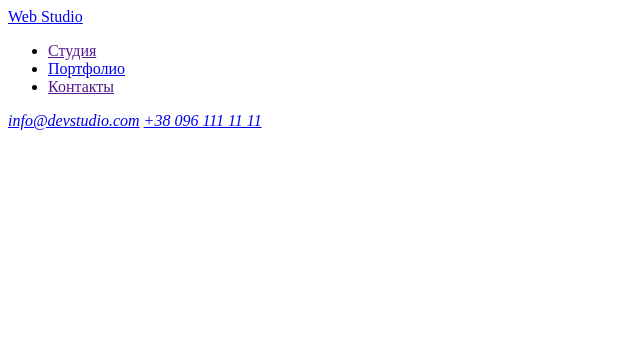
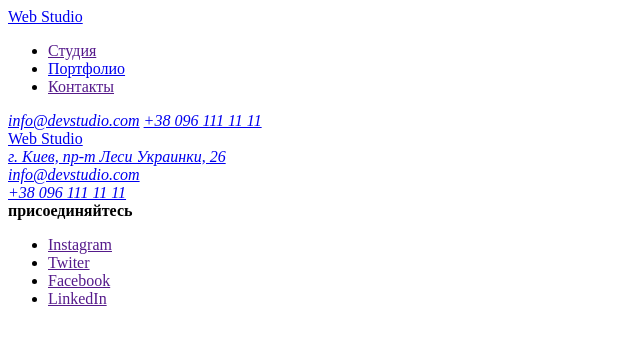
Before and after one commit to ionblak/goit-markup-hw-02, a plain HTML site: page portfolio.html in a window 1280 px wide. Shown: the whole page, without its empty margins (0-640 px from the left). Drawn offline with Linux system fonts and the light colour scheme.

Commit message:
добавил футер

```diff
--- a/portfolio.html
+++ b/portfolio.html
@@ -23,5 +23,24 @@
         <a href="tel:+380961111111">+38 096 111 11 11</a>
       </address>
     </header>
+    <main></main>
+    <!-- Подвал сайта -->
+    <footer>
+      <a href="./index.html">Web Studio</a>
+      <address>
+        <a href="https://goo.gl/maps/NypTD91cG4czdafWA" target="_blank"
+          >г. Киев, пр-т Леси Украинки, 26</a
+        ><br />
+        <a href="mailto:info@devstudio.com">info@devstudio.com</a><br />
+        <a href="tel:+380961111111">+38 096 111 11 11</a>
+      </address>
+      <b>присоединяйтесь</b>
+      <ul>
+        <li><a href="" aria-label="ссылка на инстаграм">Instagram</a></li>
+        <li><a href="" aria-label="ссылка на твитер">Twiter </a></li>
+        <li><a href="" aria-label="ссылка на фейсбук">Facebook</a></li>
+        <li><a href="" aria-label="ссылка на линкендин">LinkedIn</a></li>
+      </ul>
+    </footer>
   </body>
 </html>
```
